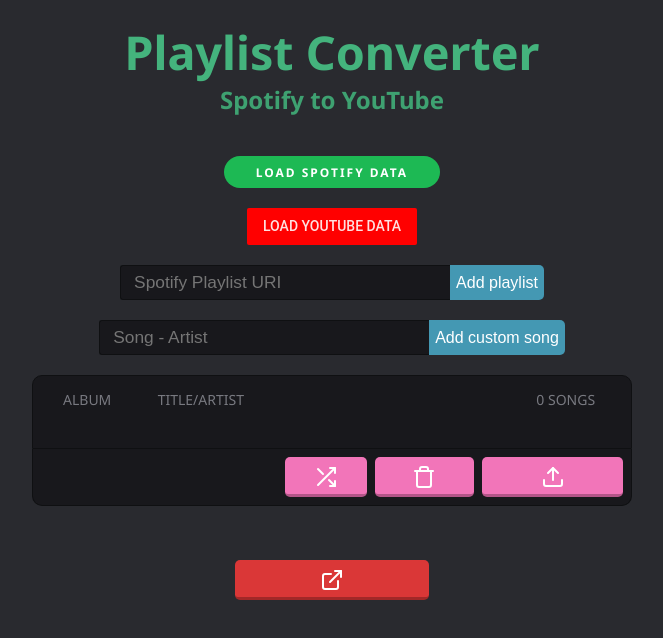
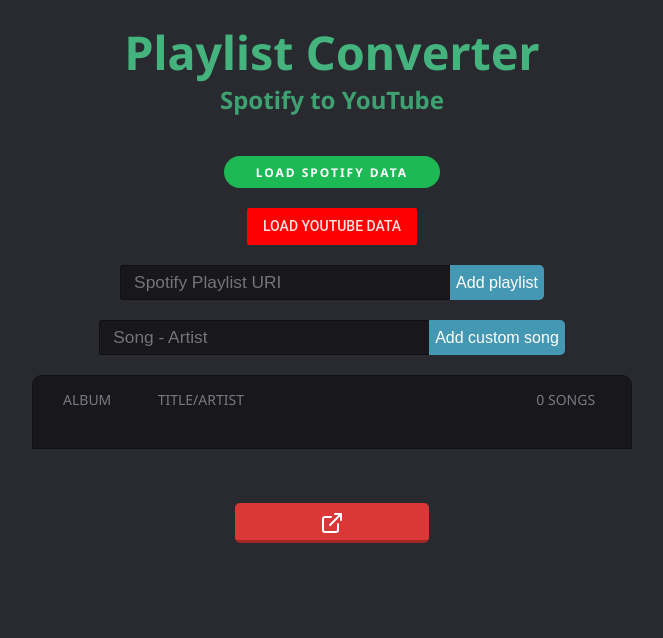
Before and after one commit to smzr/playlist-converter, a React (Create React App) app: page / in a window 1280 px wide. Shown: the top 638 px of the page, without its empty margins (308-971 px from the left). Built offline with nearby package versions, Linux system fonts and the light colour scheme.

Commit message:
Repsonsive Toolbar: improved method for loading toolbar

```diff
--- a/src/App.css
+++ b/src/App.css
@@ -274,12 +274,20 @@
         justify-content: flex-end;
         max-width: 600px;
         width: 100%;
+        height: 57px;
         margin: auto;
         padding: 4px;
         background-color: #18181c;
         border: 1px solid #0f1012;
         border-top: none;
         border-radius: 0 0 10px 10px;
+        transition: height ease 10s;
+}
+.toolbar-buttons {
+
+}
+.toolbar:empty {
+        display: none;
 }
 .tool {
         margin: 4px;
--- a/src/App.js
+++ b/src/App.js
@@ -28,7 +28,7 @@
                         inputURI:'',
                         list: [],
                         progress: '0',
-                        progresscontainer: '0',
+                        progresswidth: '0',
                         playlistId: 'PLaq91DRBmQjAYAln54eYN6DZ5kwRazDt_',
                         history: []
                 }
@@ -61,7 +61,7 @@
                                 listBuffer.push(emt)
                         }
                 }
-                this.setState({list: listBuffer, progresscontainer: 100})
+                this.setState({list: listBuffer, progresswidth: 100})
         }
         addItem(text) {
                 const element = {
@@ -90,7 +90,7 @@
                         listBuffer.push(emt)
                 }
                 this.setState({list: listBuffer, userInput: ''})
-                this.setState({progresscontainer: 100})
+                this.setState({progresswidth: 100})
         }
         removeItem(key) {
                 var filteredList = this.state.list.filter(function(item){
@@ -98,7 +98,7 @@
                 })
                 this.setState({list: filteredList})
                 if (filteredList.length === 0) {
-                        this.setState({progresscontainer: 0})
+                        this.setState({progresswidth: 0})
                 }
         }
         changeIcon(key, icon) {
@@ -190,7 +190,7 @@
                                         if (i < listBuffer.length) {
                                                 insertLoop()
                                         } else {
-                                                thisBuffer.setState({progresscontainer: 0})
+                                                thisBuffer.setState({progresswidth: 0})
                                         }
                                 })
                         })
@@ -198,7 +198,7 @@
                 insertLoop()
         }
         clearList() {
-                this.setState({list: [], progresscontainer: 0})
+                this.setState({list: [], progresswidth: 0})
         }
         shuffle() {
                 let listBuffer = this.state.list;
@@ -214,6 +214,15 @@
 
 
         render() {
+                let shuffle = <button onClick={()=>this.shuffle()} className="btn-1 tool" dangerouslySetInnerHTML={{__html: feather.icons.shuffle.toSvg() + '<span class="btn-text hovertext">Shuffle</span>'}}></button>;
+                let clearList = <button onClick={()=>this.clearList()} className="btn-1 tool" dangerouslySetInnerHTML={{__html: feather.icons.trash.toSvg() + '<span class="btn-text hovertext">Clear List</span>'}}></button>;
+                let transfer = <button onClick={()=>this.insertPlaylistItems()} className="btn-1 tool" dangerouslySetInnerHTML={{__html: feather.icons.upload.toSvg() + '<span class="btn-text hovertext">Transfer Songs</span>'}}></button>;
+                let buttons = [];
+                if (this.state.list.length === 0) {
+                        buttons = []
+                } else {
+                        buttons = [shuffle, clearList, transfer]
+                }
                 return (
                         <div className="list-main">
                                 <div className="searchbar">
@@ -240,13 +249,13 @@
                                                 )}
                                         </FlipMove>
                                 </ul>
-                                <div className="toolbar">
-                                        <button onClick={()=>this.shuffle()} className="btn-1 tool" dangerouslySetInnerHTML={{__html: feather.icons.shuffle.toSvg() + '<span class="btn-text hovertext">Shuffle</span>'}}></button>
-                                        <button onClick={()=>this.clearList()} className="btn-1 tool" dangerouslySetInnerHTML={{__html: feather.icons.trash.toSvg() + '<span class="btn-text hovertext">Clear List</span>'}}></button>
-                                        <button onClick={()=>this.insertPlaylistItems()} className="btn-1 tool" dangerouslySetInnerHTML={{__html: feather.icons.upload.toSvg() + '<span class="btn-text hovertext">Transfer Songs</span>'}}></button>
-                                </div>
+                                <FlipMove className="toolbar" duration={250} easing="ease-out">
+                                        {buttons.map(btn =>
+                                                <div>{btn}</div>
+                                        )}
+                                </FlipMove>
                                 <br/>
-                                <div className="progress-bar-container" style={{width: this.state.progresscontainer+'%'}}>
+                                <div className="progress-bar-container" style={{width: this.state.progresswidth+'%'}}>
                                         <div className="progress-bar" style={{width : this.state.progress + '%'}}></div>
                                 </div>
                                 <br/>
```
